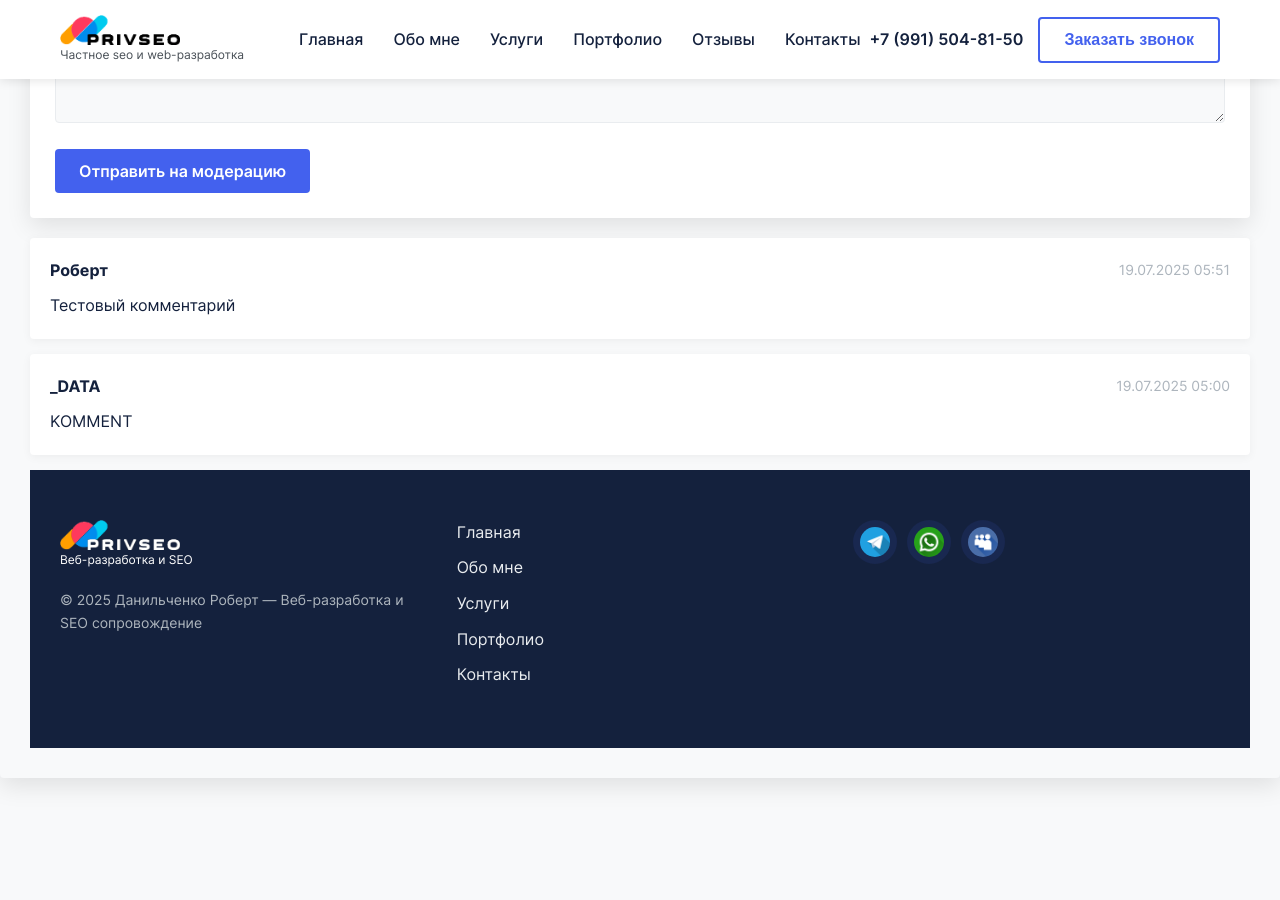
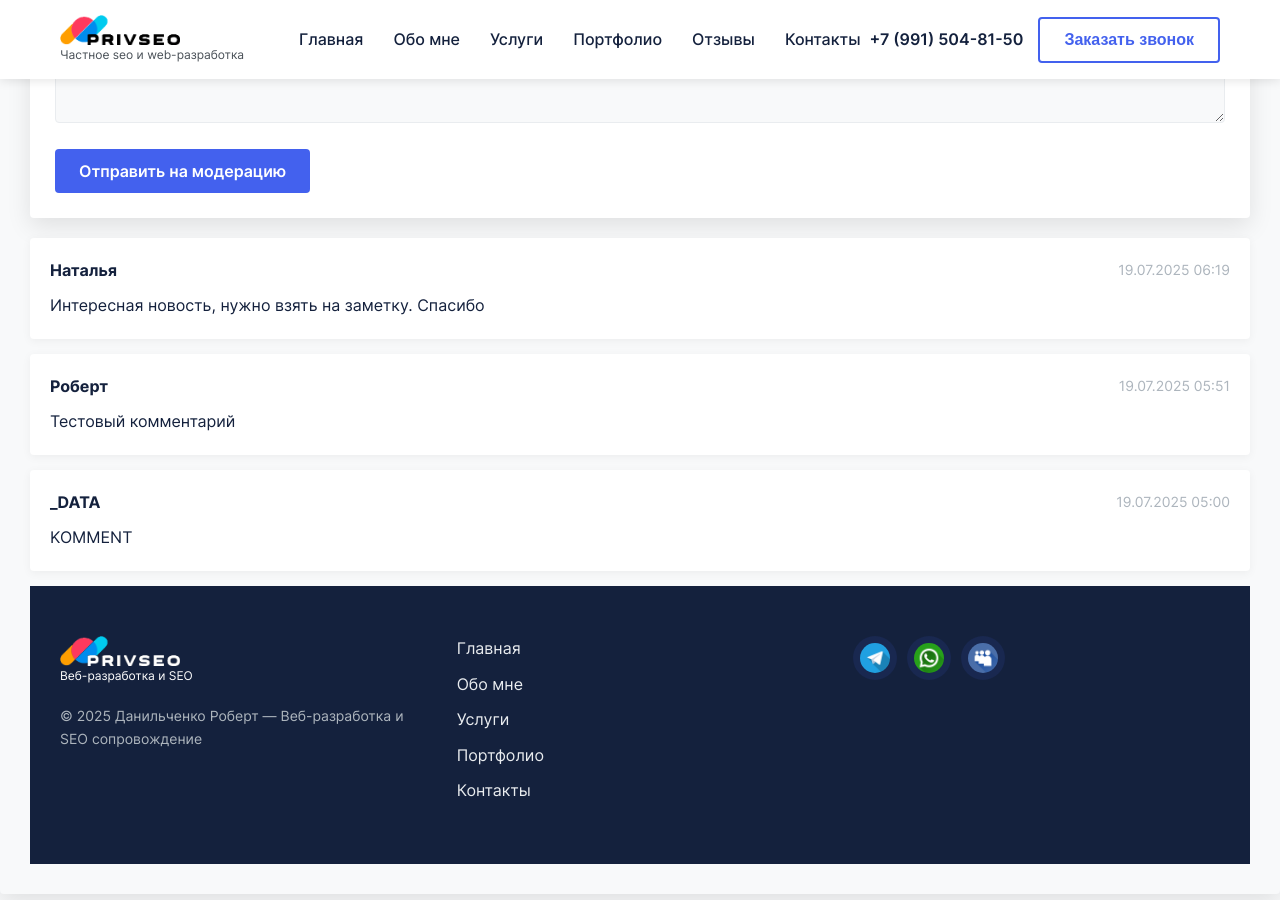
Before and after one commit to PrivateSeo/privateseo.github.io, a Jekyll site: the page built from _posts/news/2025-07-18-kak-udalit-stranitsy-iz-google--instruktsiya-ot-dzhona-myullera.md, in a window 1280 px wide and 900 px high, scrolled down 2395 px. Built offline with Jekyll 4.4.1, drawn with Linux system fonts in a browser that asks for light colours; before the commit the page ends 3213 px from its top, so only the background shows below that.

Commit message:
Approved comment

```diff
--- a/_data/comments/8d17db3708fe4695.json
+++ b/_data/comments/8d17db3708fe4695.json
@@ -10,5 +10,11 @@
     "text": "Тестовый комментарий",
     "status": "approved",
     "date": "2025-07-19T05:51:26.700Z"
+  },
+  {
+    "author": "Наталья",
+    "text": "Интересная новость, нужно взять на заметку. Спасибо",
+    "status": "approved",
+    "date": "2025-07-19T06:19:22.504Z"
   }
 ]
```
